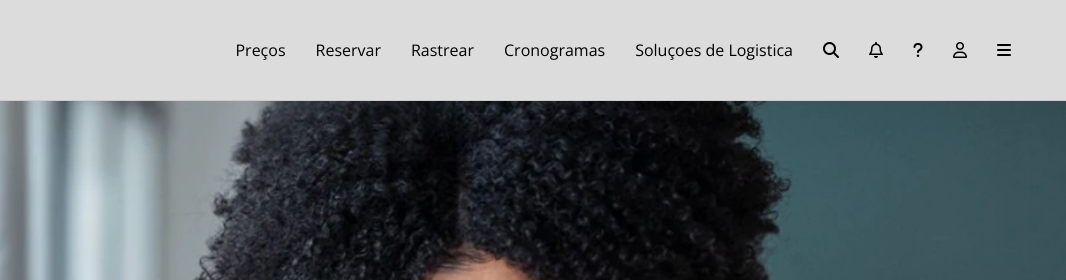
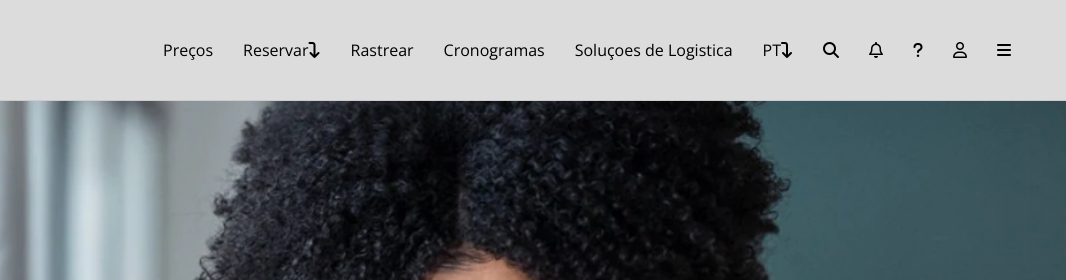
Before and after one commit to WILLYAN12345/projeto_willyan, a plain HTML site: page index.html in a window 1280 px wide. Shown: the top 280 px of the page, 214-1280 px from the left. Drawn offline with nearby package versions, Linux system fonts and the light colour scheme.

Commit message:
Add files via upload

```diff
--- a/index.html
+++ b/index.html
@@ -18,10 +18,11 @@
 						<img id="logo" src="img/logo.png">
 						<ul>
 							<li><a href="#">Preços</a></li>
-							<li><a href="#">Reservar</a></li>
+							<li><a href="#">Reservar<i class="fa-solid fa-arrow-turn-down"></i></a></li>
 							<li><a href="#">Rastrear</a></li>
 							<li><a href="#">Cronogramas</a></li>
 							<li><a href="#">Soluçoes de Logistica</a></li>
+							<li><a href="#">PT<i class="fa-solid fa-arrow-turn-down"></i></a></li>
 							<li><i class="fa-solid fa-magnifying-glass"></i>
 							<li><i class="fa-regular fa-bell"></i>
 							<li><i <i class="fa-solid fa-question"></i>
```
